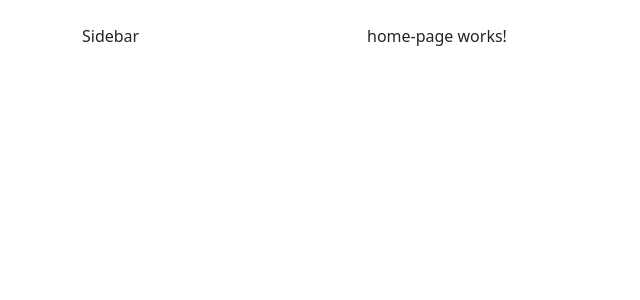
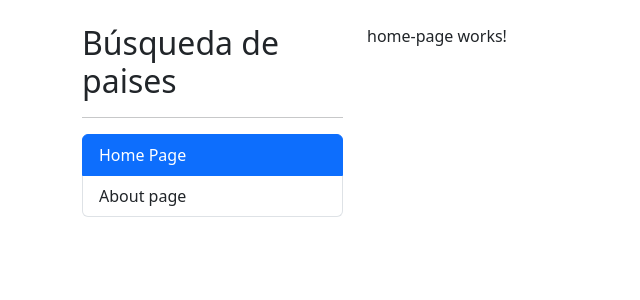
Before and after one commit to JCUrquiza/CountryApp, an Angular app: page / in a window 1280 px wide. Before the commit this address led to /home. Shown: the top 300 px of the page, without its empty margins (0-640 px from the left). Built offline with nearby package versions, Linux system fonts and the light colour scheme.

Commit message:
router to pages

```diff
--- a/src/app/app-routing.module.ts
+++ b/src/app/app-routing.module.ts
@@ -6,7 +6,7 @@
 
 const routes: Routes = [
   {
-    path: 'home',
+    path: '',
     component: HomePageComponent
   },
   {
@@ -15,7 +15,7 @@
   },
   {
     path: '**',
-    redirectTo: 'home'
+    redirectTo: ''
   }
 ];
 
--- a/src/app/app.component.html
+++ b/src/app/app.component.html
@@ -1,7 +1,9 @@
 <div class="row mt-4">
 
   <div class="col-3">
-    Sidebar
+
+    <shared-sidebar></shared-sidebar>
+
   </div>
 
   <div class="col">
--- /dev/null
+++ b/src/app/shared/components/sidebar/sidebar.component.html
@@ -0,0 +1,23 @@
+<h2>Búsqueda de paises</h2>
+<hr>
+
+<ul class="list-group">
+
+  <li
+    class="list-group-item"
+    routerLink=""
+    routerLinkActive="active"
+    [routerLinkActiveOptions]="{ exact: true }"
+  >
+    Home Page
+  </li>
+
+  <li
+    class="list-group-item"
+    routerLink="about"
+    routerLinkActive="active"
+  >
+    About page
+  </li>
+
+</ul>
--- /dev/null
+++ b/src/app/shared/components/sidebar/sidebar.component.ts
@@ -0,0 +1,10 @@
+import { Component } from '@angular/core';
+
+@Component({
+  selector: 'shared-sidebar',
+  templateUrl: './sidebar.component.html',
+  styles: ``
+})
+export class SidebarComponent {
+
+}
```
Also changed, not shown: src/app/shared/shared.module.ts (+8 -3 lines).
